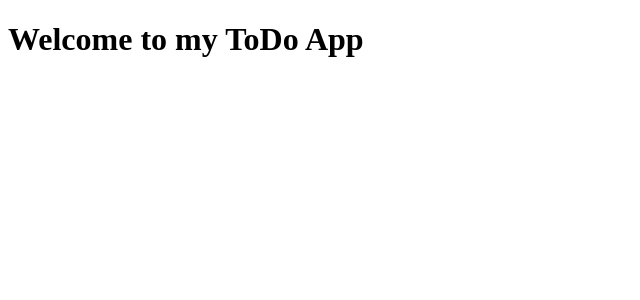
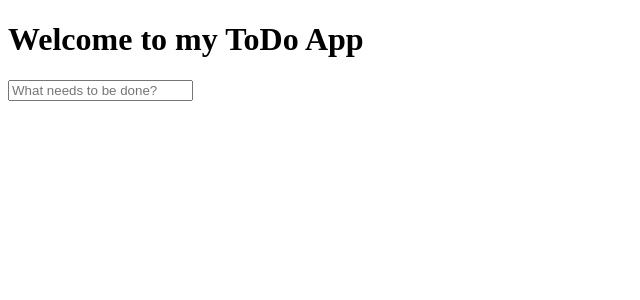
Before and after one commit to noorie-esmaili/todo-mvc, a React (Create React App) app: page / in a window 1280 px wide. Shown: the top 300 px of the page, without its empty margins (0-640 px from the left). Built offline with nearby package versions, Linux system fonts and the light colour scheme.

Commit message:
store new todo on enter

```diff
--- /dev/null
+++ b/src/components/TodoInput.tsx
@@ -0,0 +1,36 @@
+
+// TodoInput.tsx
+import React, { useState } from "react";
+import { addTodoItem } from "../features/todoController.tsx";
+
+interface TodoInputProps {
+    onSave: (value: string) => void;
+}
+
+const TodoInput: React.FC<TodoInputProps> = ({ onSave }) => {
+    const [inputValue, setInputValue] = useState("");
+
+    const handleInputChange = (event: React.ChangeEvent<HTMLInputElement>) => {
+        setInputValue(event.target.value);
+    };
+
+    const handleKeyDown = (event: React.KeyboardEvent<HTMLInputElement>) => {
+        if (event.key === "Enter") {
+            const newTodo = addTodoItem(inputValue);
+            onSave(newTodo.title);
+            setInputValue("");
+        }
+    };
+
+    return (
+        <input
+            type="text"
+            placeholder="What needs to be done?"
+            value={inputValue}
+            onChange={handleInputChange}
+            onKeyDown={handleKeyDown}
+        />
+    );
+};
+
+export default TodoInput;
--- /dev/null
+++ b/src/features/todoController.tsx
@@ -0,0 +1,12 @@
+import Task from "../model/Task.ts";
+
+export function addTodoItem(title: string): Task {
+    const newTodo: Task = {
+        id: Date.now(),
+        title,
+        completed: false,
+        createdAt: new Date(),
+    };
+
+    return newTodo;
+}
--- a/src/pages/home.tsx
+++ b/src/pages/home.tsx
@@ -1,9 +1,17 @@
 import React from "react";
 import Header from "../components/Header.tsx";
+import TodoInput from "../components/TodoInput.tsx";
 
 export const Home: React.FC = () => {
 
+    const handleSave = (value: string) => {
+        console.log("Saving todo:", value);
+    };
+
     return (
-        <Header title="Welcome to my ToDo App" />
+        <>
+            <Header title="Welcome to my ToDo App" />
+            <TodoInput onSave={handleSave} />
+        </>
     );
 };
```
Also changed, not shown: src/model/task.ts (added, +14 -0 lines).
